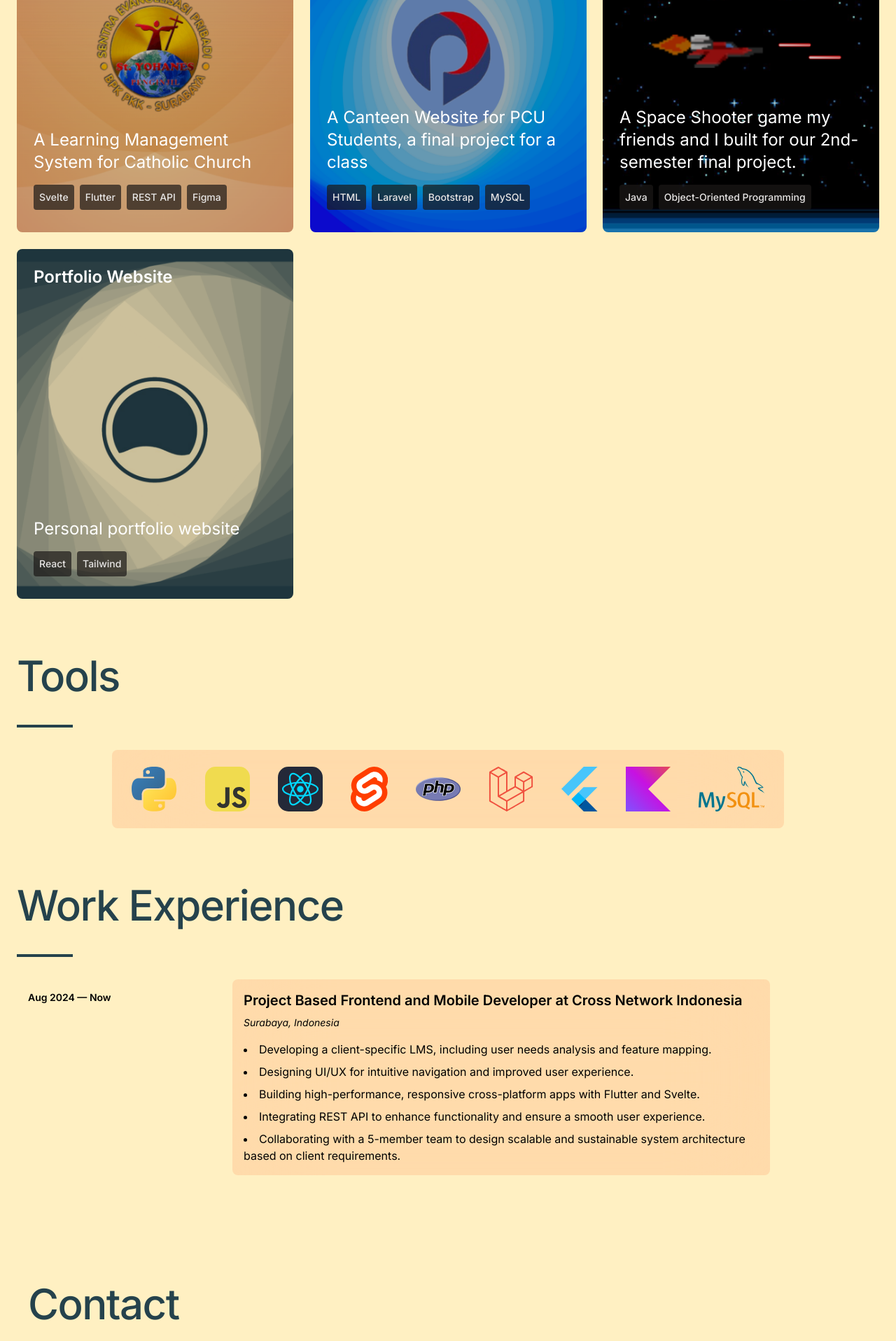
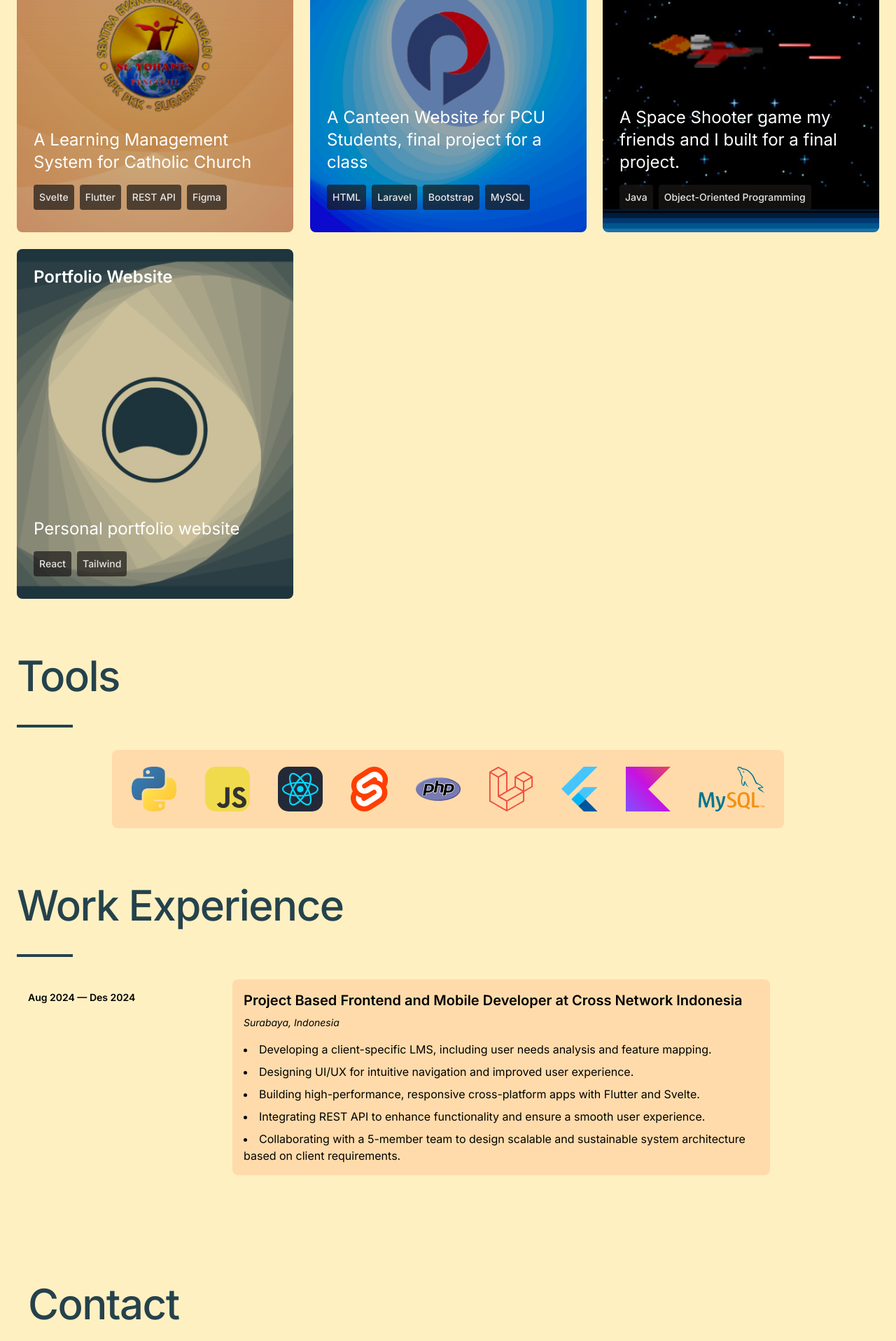
Before and after one commit to xdKeto/yesto-minggus, a React (Vite) app: page / in a window 1280 px wide. Shown: the part 1168-3085 px from the top of the page at 70% size. Built offline with nearby package versions, Linux system fonts and the light colour scheme.

Commit message:
update index.js

```diff
--- a/src/constants/index.js
+++ b/src/constants/index.js
@@ -27,13 +27,13 @@ export const PROJECTS = [
   },
   {
     name: "PetraEats",
-    description: "A Canteen Website for PCU Students, a final project for a class",
+    description: "A Canteen Website for PCU Students, final project for a class",
     image: projects2,
     technologies: ["HTML", "Laravel", "Bootstrap", "MySQL"],
   },
   {
     name: "Stellaron Raiders",
-    description: "A Space Shooter game my friends and I built for our 2nd-semester final project.",
+    description: "A Space Shooter game my friends and I built for a final project.",
     image: projects3,
     technologies: ["Java", "Object-Oriented Programming"],
   },
@@ -48,7 +48,7 @@ export const PROJECTS = [
 
 export const EXPERIENCES = [
   {
-    yearRange: "Aug 2024 — Now",
+    yearRange: "Aug 2024 — Des 2024",
     title: "Project Based Frontend and Mobile Developer at Cross Network Indonesia",
     location: "Surabaya, Indonesia",
     description: [
```
